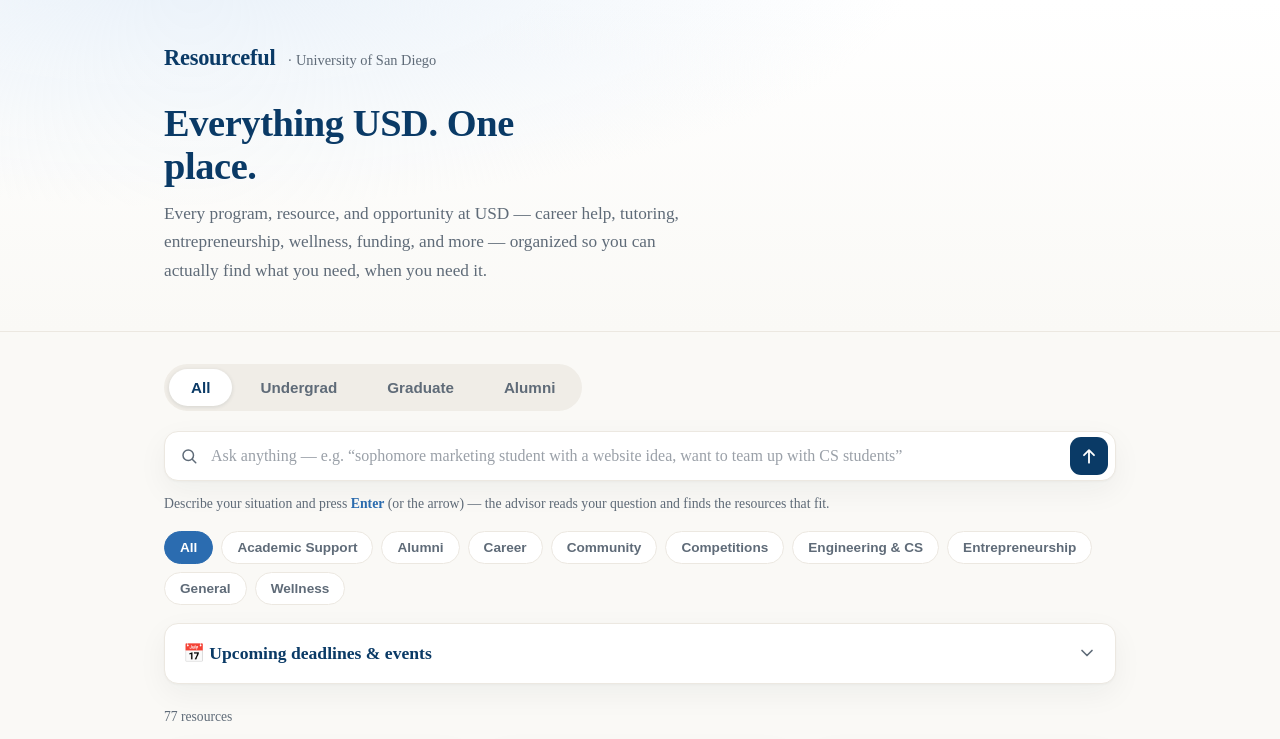
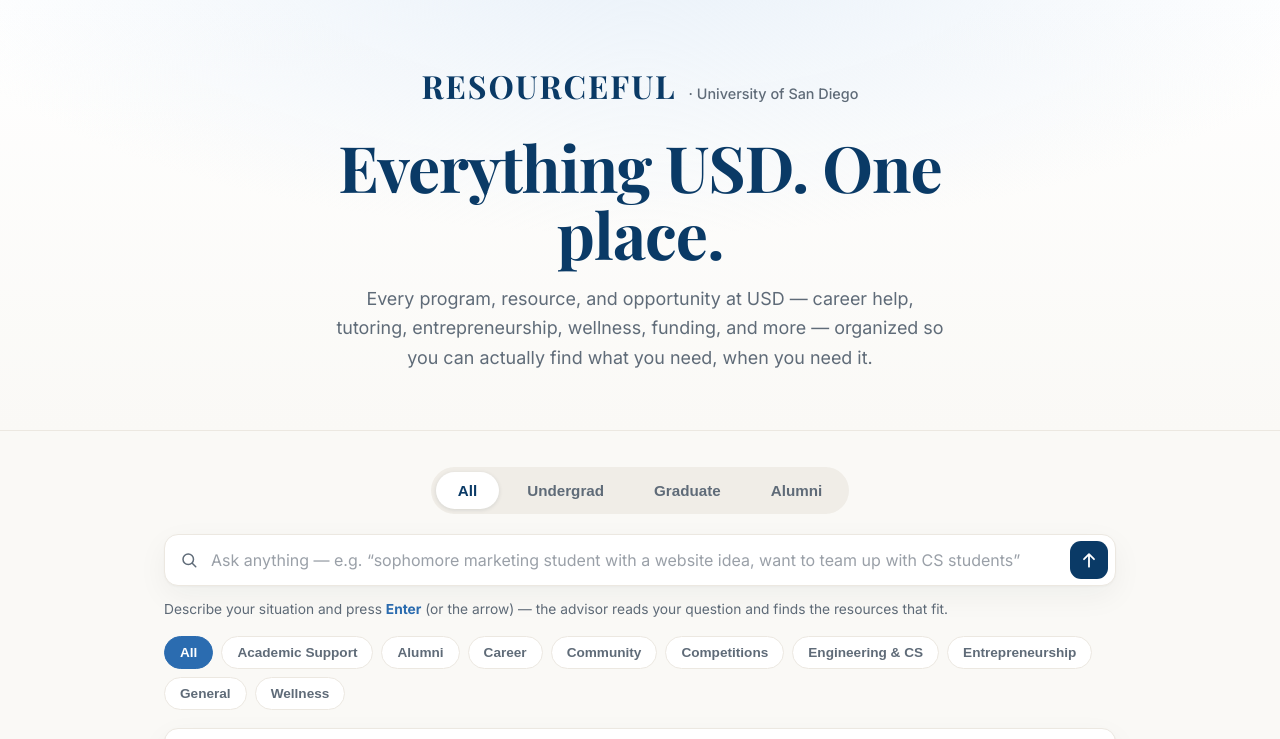
Before and after one commit to amoneyproductions/CloseConnect, a plain HTML site: page index.html in a window 1280 px wide. Shown: the top 739 px of the page. Drawn offline with nearby package versions, Linux system fonts and the light colour scheme; a web font is replaced by a local one.

Commit message:
Restyle header: Playfair font, centered, bigger

```diff
--- a/assets/styles.css
+++ b/assets/styles.css
@@ -17,8 +17,8 @@
   --shadow: 0 1px 2px rgba(20, 30, 45, 0.03), 0 10px 30px rgba(20, 30, 45, 0.05);
   --shadow-hover: 0 2px 4px rgba(20, 30, 45, 0.05), 0 16px 40px rgba(20, 30, 45, 0.10);
   --maxw: 1000px;
-  --sans: "Times New Roman", Times, Georgia, serif;
-  --serif: "Times New Roman", Times, Georgia, serif;
+  --sans: "Inter", -apple-system, BlinkMacSystemFont, "Segoe UI", Roboto, Helvetica, Arial, sans-serif;
+  --serif: "Playfair Display", "Times New Roman", Times, Georgia, serif;
 }
 
 * { box-sizing: border-box; }
@@ -58,23 +58,26 @@ body {
 /* ---- Header ---- */
 .site-header {
   background:
-    radial-gradient(1200px 400px at 15% -10%, var(--accent-soft) 0%, rgba(233,241,249,0) 60%),
+    radial-gradient(1200px 460px at 50% -12%, var(--accent-soft) 0%, rgba(233,241,249,0) 62%),
     linear-gradient(180deg, #ffffff 0%, var(--bg) 100%);
   border-bottom: 1px solid var(--border);
-  padding: 40px 0 46px;
+  padding: 60px 0 58px;
+  text-align: center;
 }
 .brand {
   display: flex;
   align-items: baseline;
+  justify-content: center;
   gap: 12px;
   flex-wrap: wrap;
-  margin-bottom: 26px;
+  margin-bottom: 22px;
 }
 .brand-logo {
   font-family: var(--serif);
-  font-size: 1.4rem;
-  font-weight: 600;
-  letter-spacing: -0.01em;
+  font-size: 2rem;
+  font-weight: 700;
+  letter-spacing: 0.06em;
+  text-transform: uppercase;
   color: var(--primary);
 }
 .brand-logo img { height: 30px; display: block; }
@@ -85,27 +88,27 @@ body {
 }
 .hero-title {
   font-family: var(--serif);
-  margin: 0 0 12px;
-  font-size: 2.4rem;
-  line-height: 1.12;
-  font-weight: 600;
-  letter-spacing: -0.01em;
+  margin: 0 auto 16px;
+  font-size: clamp(2.6rem, 6vw, 4rem);
+  line-height: 1.05;
+  font-weight: 700;
+  letter-spacing: -0.015em;
   color: var(--primary);
-  max-width: 20ch;
+  max-width: 16ch;
 }
 .hero-intro {
-  margin: 0;
+  margin: 0 auto;
   color: var(--muted);
-  font-size: 1.08rem;
+  font-size: 1.12rem;
   line-height: 1.65;
-  max-width: 62ch;
+  max-width: 54ch;
 }
 
 /* ---- Tabs ---- */
 .tabs {
   display: flex;
   gap: 6px;
-  margin: 32px 0 20px;
+  margin: 36px auto 20px;
   background: #f0ede7;
   padding: 5px;
   border-radius: 999px;
--- a/index.html
+++ b/index.html
@@ -5,6 +5,9 @@
   <meta name="viewport" content="width=device-width, initial-scale=1.0" />
   <title>Resourceful</title>
   <meta name="description" content="Every campus resource worth knowing, in one calm place." />
+  <link rel="preconnect" href="https://fonts.googleapis.com" />
+  <link rel="preconnect" href="https://fonts.gstatic.com" crossorigin />
+  <link href="https://fonts.googleapis.com/css2?family=Playfair+Display:ital,wght@0,400;0,500;0,600;0,700;1,400;1,500&family=Inter:wght@400;500;600;700&display=swap" rel="stylesheet" />
   <link rel="stylesheet" href="assets/styles.css" />
 </head>
 <body>
```
